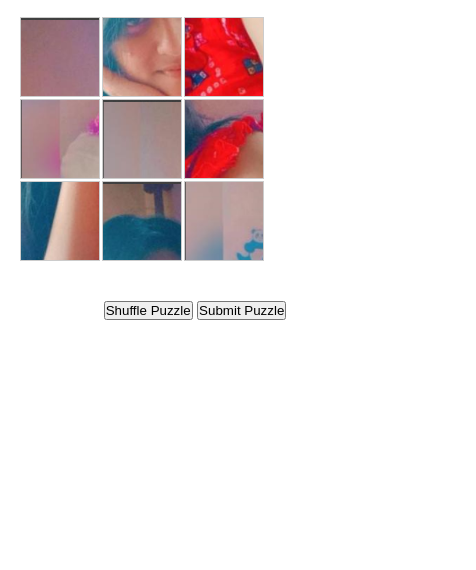
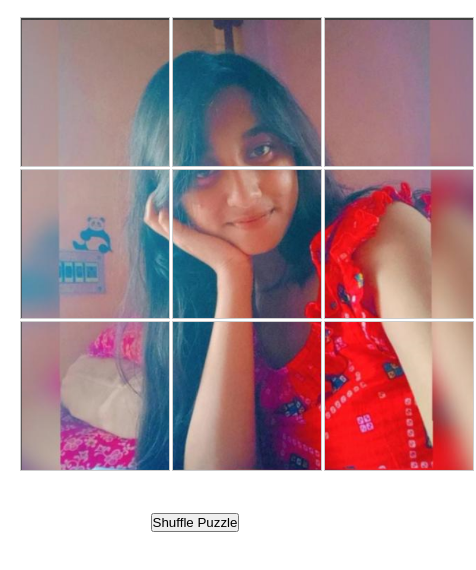
Before and after one commit to dahakakali/puzzle, a plain HTML site: page index.html in a window 390 px wide. Shown: the part 60-630 px from the top of the page, 476 px wide, since content can reach past the window. Drawn offline with Linux system fonts and the light colour scheme.

Commit message:
Update index.html

```diff
--- a/index.html
+++ b/index.html
@@ -50,44 +50,6 @@
             color: #008CBA;
             font-weight: bold;
         }
-
-        /* Responsive Styles */
-        @media (max-width: 768px) {
-            #puzzle-container {
-                width: 100%;
-                height: auto;
-                grid-template-columns: repeat(3, 100px);
-                grid-template-rows: repeat(3, 100px);
-            }
-
-            .piece {
-                width: 100px;
-                height: 100px;
-            }
-
-            #message {
-                font-size: 16px;
-            }
-        }
-
-        @media (max-width: 480px) {
-            #puzzle-container {
-                width: 100%;
-                height: auto;
-                grid-template-columns: repeat(3, 80px);
-                grid-template-rows: repeat(3, 80px);
-            }
-
-            .piece {
-                width: 80px;
-                height: 80px;
-            }
-
-            #message {
-                font-size: 14px;
-            }
-        }
-
     </style>
 </head>
 <body>
@@ -98,7 +60,6 @@
     </div>
 
     <button onclick="shufflePuzzle()">Shuffle Puzzle</button>
-    <button onclick="submitPuzzle()">Submit Puzzle</button>
     <div id="message"></div>
 
     <script>
@@ -106,7 +67,7 @@
         window.onload = function() {
             const imageUrl = "https://raw.githubusercontent.com/dahakakali/puzzle/refs/heads/master/ss.png"; // Set your image path here
             createPuzzle(imageUrl);
-            setTimeout(shufflePuzzle, 3000); // Shuffle puzzle after 3 seconds
+            shufflePuzzle();
         }
 
         function createPuzzle(imgSrc) {
@@ -157,21 +118,6 @@
             });
         }
 
-        function submitPuzzle() {
-            if (isPuzzleSolved()) {
-                document.getElementById("message").textContent = "Puzzle Solved! 🎉";
-            } else {
-                document.getElementById("message").textContent = "Puzzle not solved yet. Keep trying! 🔄";
-            }
-        }
-
-        function isPuzzleSolved() {
-            let pieces = document.querySelectorAll('.piece');
-            return Array.from(pieces).every((piece, index) => {
-                return parseInt(piece.getAttribute('data-id')) === index;
-            });
-        }
-
         let draggedPiece = null;
 
         function dragStart(e) {
@@ -210,8 +156,21 @@
                 let tempId = draggedPiece.getAttribute('data-id');
                 draggedPiece.setAttribute('data-id', e.target.getAttribute('data-id'));
                 e.target.setAttribute('data-id', tempId);
+
+                // Check if puzzle is solved
+                if (isPuzzleSolved()) {
+                    document.getElementById("message").textContent = "We cannot collect all the dots in life, let me enjoy collecting the dots";
+                }
             }
         }
+
+        function isPuzzleSolved() {
+            let pieces = document.querySelectorAll('.piece');
+            return Array.from(pieces).every((piece, index) => {
+                return parseInt(piece.getAttribute('data-id')) === index;
+            });
+        }
+
     </script>
 </body>
 </html>
```
